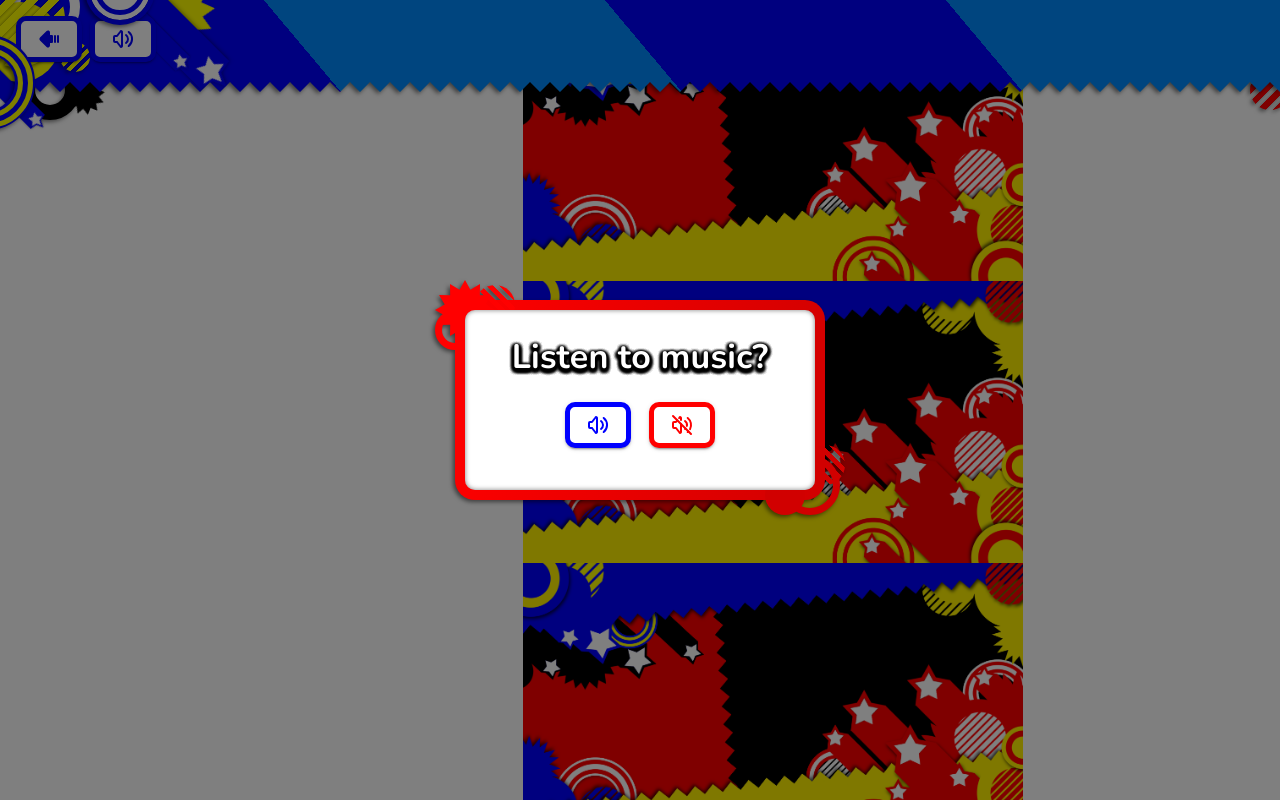
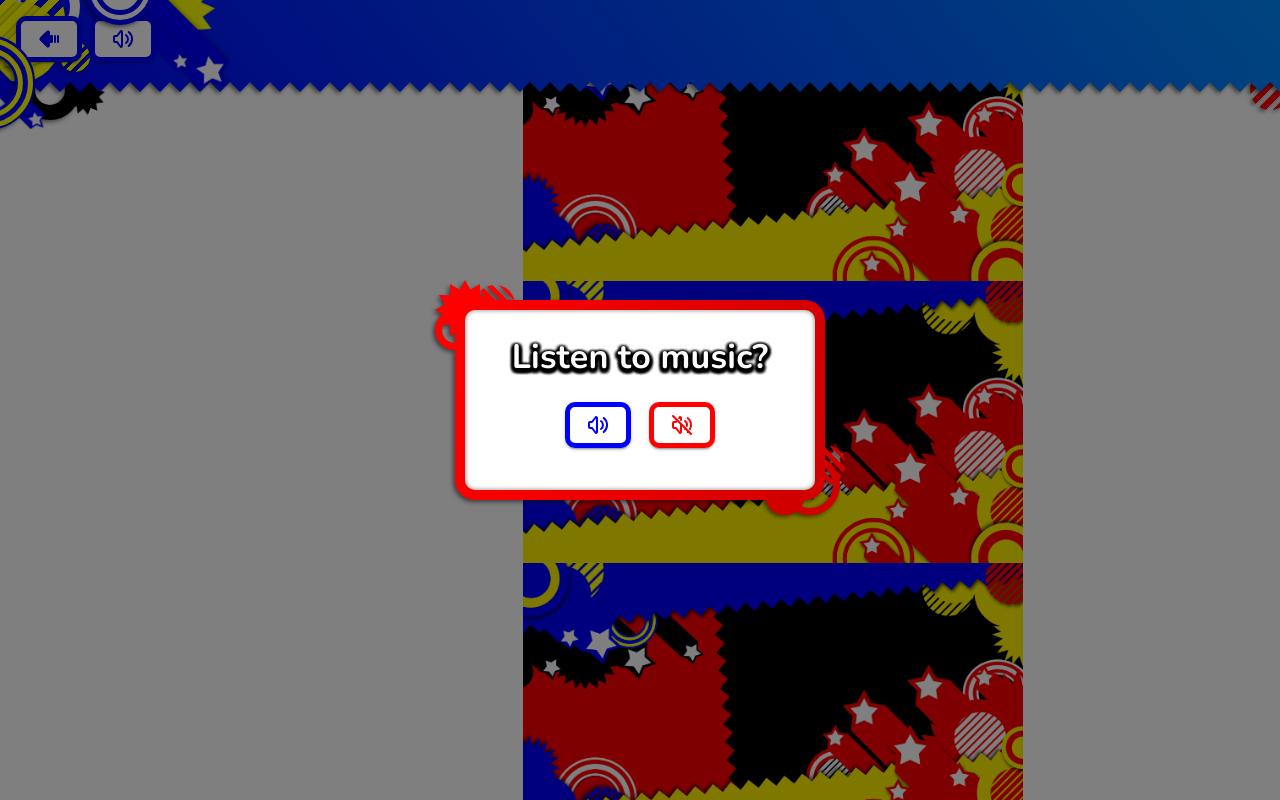
Before and after one commit to lluuvvii/my-personal-web-nextjs, a Next.js app: page /test in a window 1280 px wide. Shown: the top 800 px of the page. Built offline with nearby package versions, Linux system fonts and the light colour scheme.

Commit message:
update color zigzag container

```diff
--- a/src/app/components/introduction/IntroBanner.tsx
+++ b/src/app/components/introduction/IntroBanner.tsx
@@ -14,7 +14,7 @@ const IntroBanner = () => {
       {matches ?
         <Box sx={{ transform: 'rotate(-2deg) scale(1.03)', width: '100%', position: 'relative', left: '-17px', height: 0 }}>
           <Box sx={{ transform: 'scale(1.05)' }}>
-            <ZigzagContainer width='100%' height='300px' color='red' toColor='rgba(209, 0, 0, 0.5)' toGradient='45deg' top bottom right left />
+            <ZigzagContainer width='100%' height='300px' color='red' toColor='#d10000' toGradient='45deg' top bottom right left />
           </Box>
           {/* bottom left side particles */}
           {/* striped circle */}
--- a/src/app/components/materials/ZigzagContainer.tsx
+++ b/src/app/components/materials/ZigzagContainer.tsx
@@ -67,8 +67,8 @@ const ZigzagContainer: React.FC<ZigzagContainerProps> = ({
     width: `${computedWidth}px`,
     height: `${computedHeight}px`,
     backgroundColor: color,
-    // background: toColor ? `linear-gradient(${toGradient}, ${color}, ${toColor})` : ''
-    background: `repeating-linear-gradient(${toGradient}, ${color}, ${color}, 25%, ${toColor} 25%, ${toColor} 50%)`,
+    background: toColor ? `linear-gradient(${toGradient}, ${color}, ${toColor})` : ''
+    // background: `repeating-linear-gradient(${toGradient}, ${color}, ${color}, 25%, ${toColor} 25%, ${toColor} 50%)`,
     // background: `repeating-conic-gradient(${color} 0deg 20deg, ${toColor} 20deg 40deg)`,
   }
 
--- a/src/app/components/navbar/Navbar.tsx
+++ b/src/app/components/navbar/Navbar.tsx
@@ -654,7 +654,7 @@ const Navbar = ({ window }: Props) => {
                 </Box>
               </>
               : null}
-            <ZigzagContainer width='100%' height='100px' color={'red'} toColor={'rgba(209, 0, 0, 0.5)'} toGradient='45deg' bottom>
+            <ZigzagContainer width='100%' height='100px' color={'red'} toColor={'#d10000'} toGradient='45deg' bottom>
               {open && !trigger ?
                 <>
                   {/* spikes */}
```
